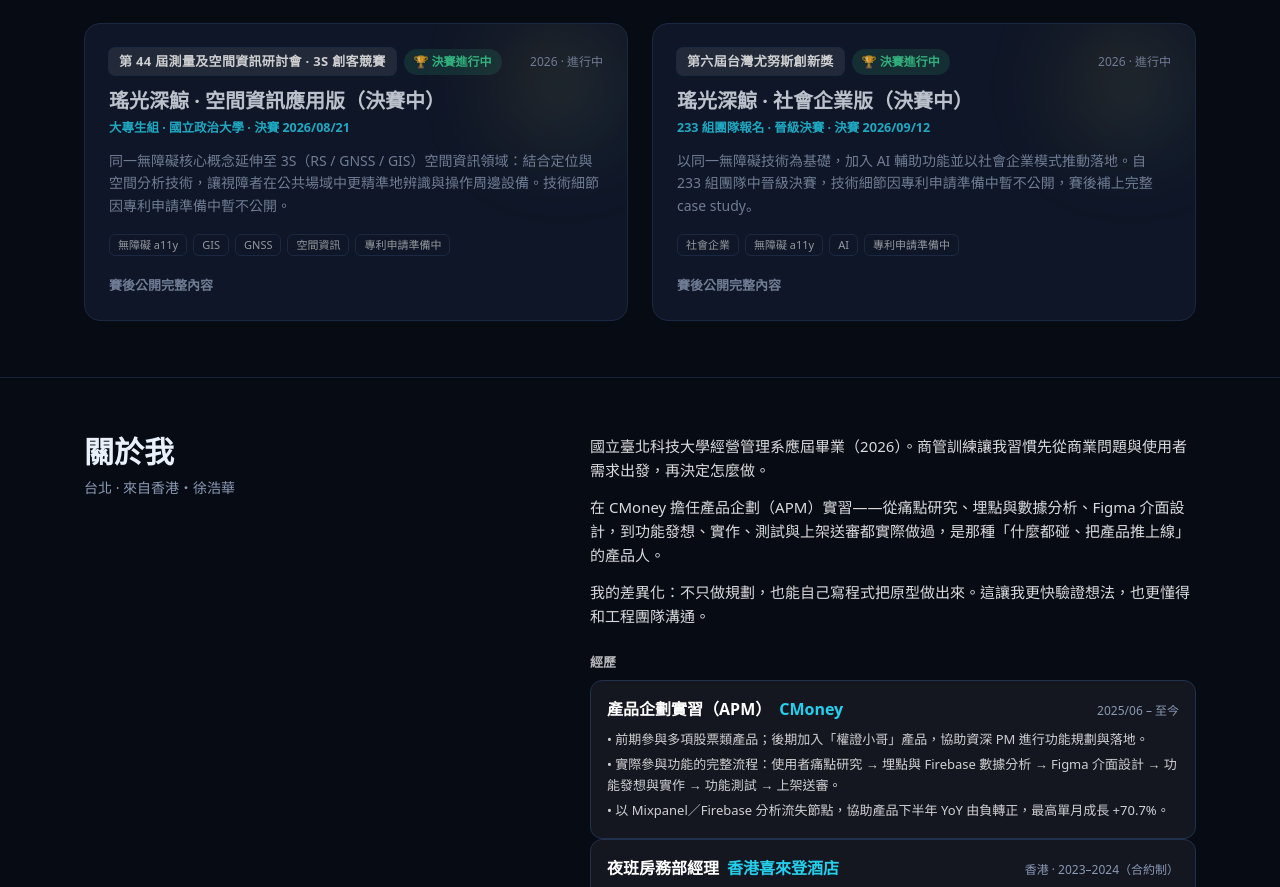
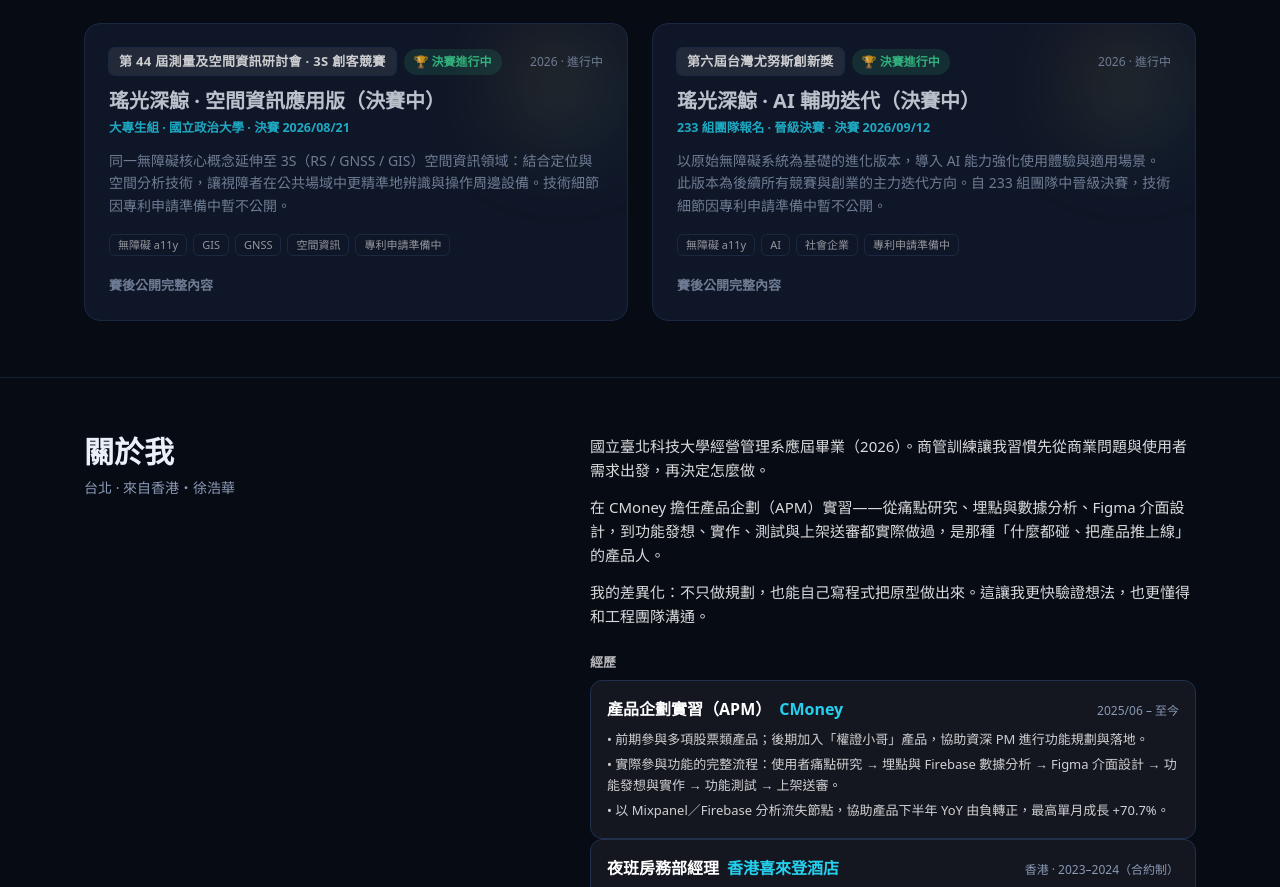
Before and after one commit to a96020183/ken-chui, a React (Vite) app: page / in a window 1280 px wide. Shown: the part 2017-2904 px from the top of the page. Built offline with nearby package versions, Linux system fonts and the light colour scheme.

Commit message:
fix: yunus title → 瑤光深鯨·AI輔助迭代

```diff
--- a/src/data/profile.js
+++ b/src/data/profile.js
@@ -187,11 +187,11 @@ export const projects = [
     slug: 'yunus-2026',
     ongoing: true,
     host: '第六屆台灣尤努斯創新獎',
-    title: '瑤光深鯨 · 社會企業版（決賽中）',
+    title: '瑤光深鯨 · AI 輔助迭代（決賽中）',
     event: '233 組團隊報名 · 晉級決賽 · 決賽 2026/09/12',
     award: '🏆 決賽進行中',
     period: '2026 · 進行中',
-    summary: '以同一無障礙技術為基礎，加入 AI 輔助功能並以社會企業模式推動落地。自 233 組團隊中晉級決賽，技術細節因專利申請準備中暫不公開，賽後補上完整 case study。',
-    tags: ['社會企業', '無障礙 a11y', 'AI', '專利申請準備中'],
+    summary: '以原始無障礙系統為基礎的進化版本，導入 AI 能力強化使用體驗與適用場景。此版本為後續所有競賽與創業的主力迭代方向。自 233 組團隊中晉級決賽，技術細節因專利申請準備中暫不公開。',
+    tags: ['無障礙 a11y', 'AI', '社會企業', '專利申請準備中'],
   },
 ]
```
